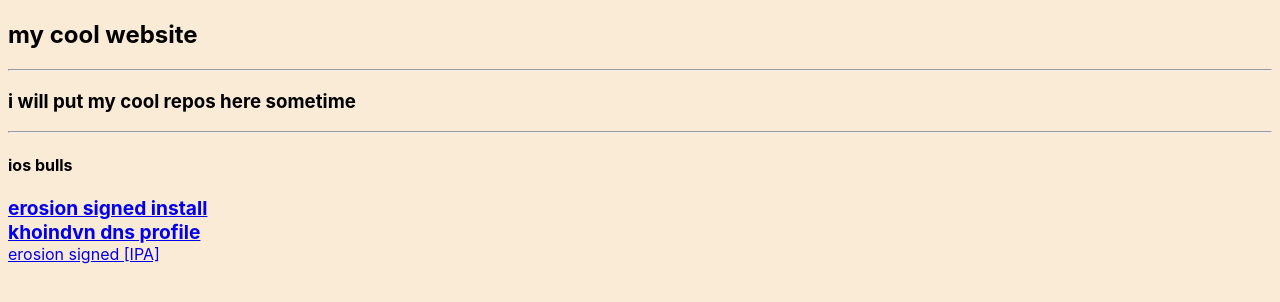
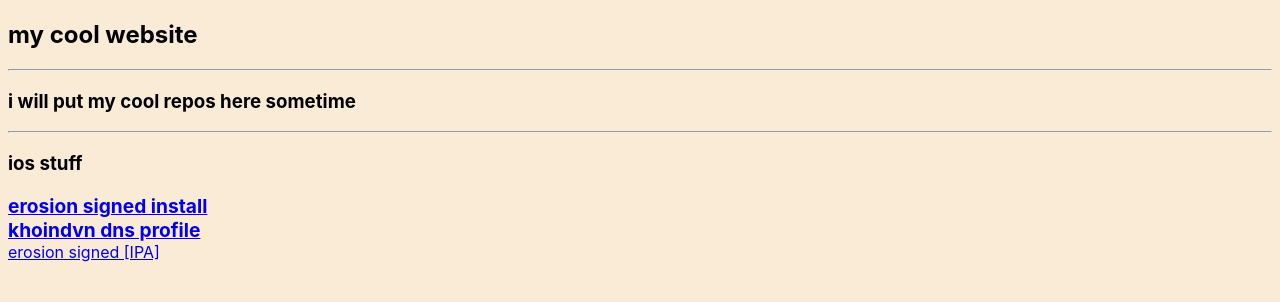
Before and after one commit to kodoomer/kodoomer.github.io, a plain HTML site: page index.html in a window 1280 px wide. Drawn offline with Linux system fonts and the light colour scheme.

Commit message:
better header

```diff
--- a/index.html
+++ b/index.html
@@ -23,7 +23,7 @@
     <hr>
     <h3>i will put my cool repos here sometime</h3>
     <hr>
-    <h4>ios bulls</h4>
+    <h3>ios stuff</h3>
     <big><b><a href="itms-services://?action=download-manifest&url=https://kodoomer.github.io/iosbs/erosion.plist">erosion signed install</a><br>
     <a href='/iosbs/khoindvn.mobileconfig'>khoindvn dns profile</a></b></big><br>
     <a href="/iosbs/erosion.ipa">erosion signed [IPA]</a>
```
